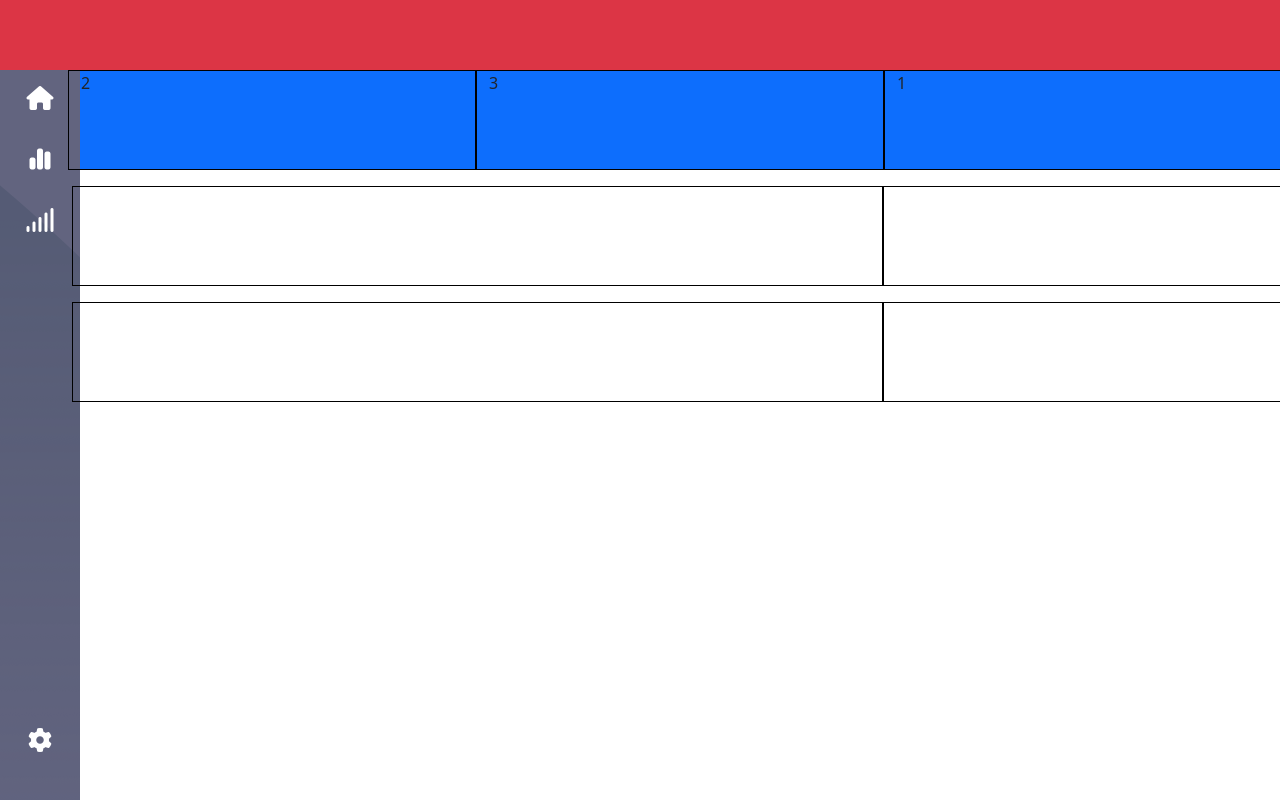
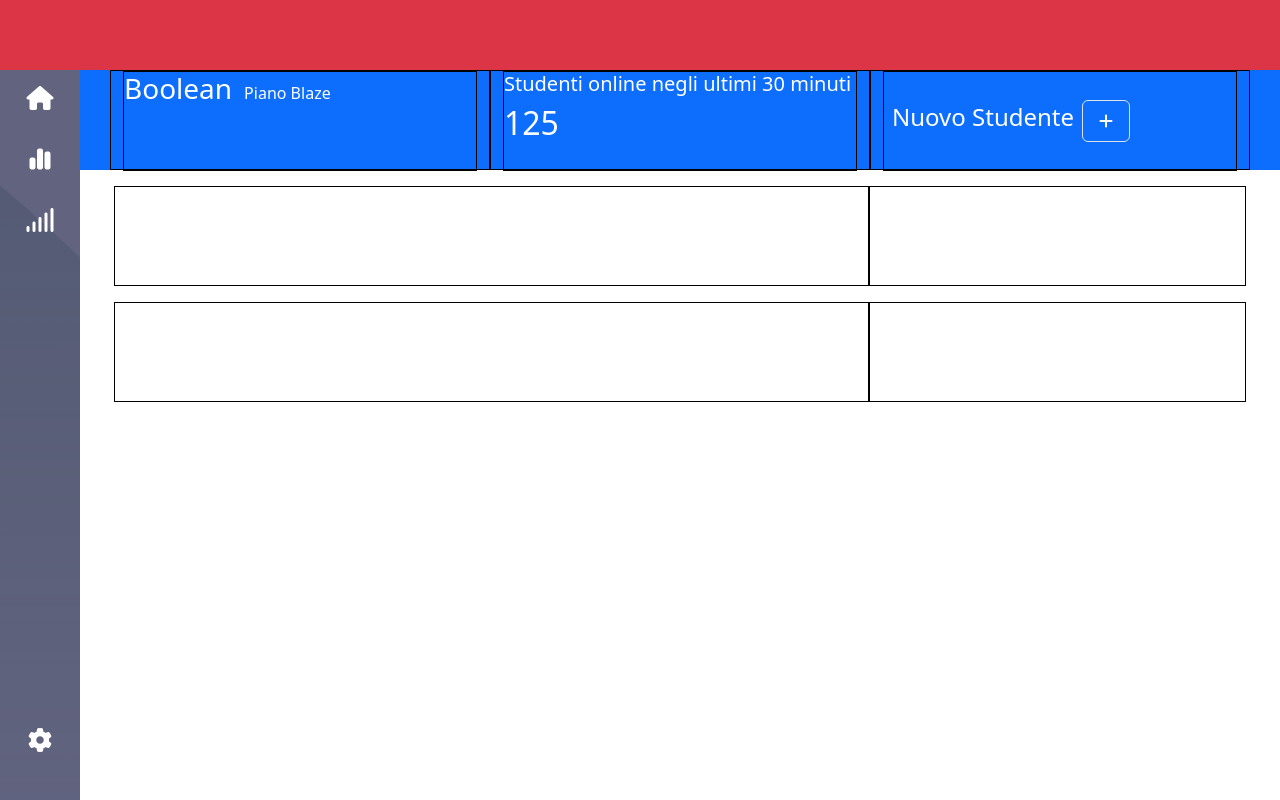
Before and after one commit to pierobramanti/html-css-bootstrap-dashboard, a plain HTML site: page index.html in a window 1280 px wide. Drawn offline with nearby package versions, Linux system fonts and the light colour scheme.

Commit message:
[UPD] inserted text in main-section-top

```diff
--- a/index.html
+++ b/index.html
@@ -43,19 +43,30 @@
     <div class="main-section">
         <div class="container-full">
             <div class="main-section-top bg-primary">
+                <div class="container">
                     <div class="row flex-column flex-lg-row mb-3">
-                    <div class="col-4 deebug order-lg-1">
-                        1
+                        <div class=" col-12 col-md-4 deebug order-lg-1">
+                            <div class="content deebug d-flex align-items-center text-white">
+                                <h4 class="mx-2">Nuovo Studente</h4>
+                                <span class="border rounded py-2 px-3"><i class="fa-solid fa-plus"></i></span>
                             </div>
-                    <div class="col-4 deebug">
-                        2
                         </div>
-                    <div class="col-4 deebug">
-                        3
+                        <div class="col-12 col-md-4 deebug">
+                            <div class="content deebug text-white">
+                                <h3 class="d-inline-block">Boolean</h3><span class="rounded border-0 bg_opacity p-1 m-2">Piano Blaze</span>
+                            </div>
+                        </div>
+                        <div class="col-12 col-md-4 deebug">
+                            <div class="content deebug text-white">
+                                <h5>Studenti online negli ultimi 30 minuti</h5>
+                                <h2>125</h2>
+                            </div>
+                        </div>
                     </div>
                 </div>
             </div>
             <div class="main-section-bottom">
+                <div class="container">
                     <div class="row g-3">
                         <div class="col-12 col-lg-8 deebug">
 
@@ -73,6 +84,7 @@
                 </div>
             </div>
         </div>
+    </div>
    </main>
    <footer>
 
```
Lines whose indentation alone changed are shown as unchanged.
